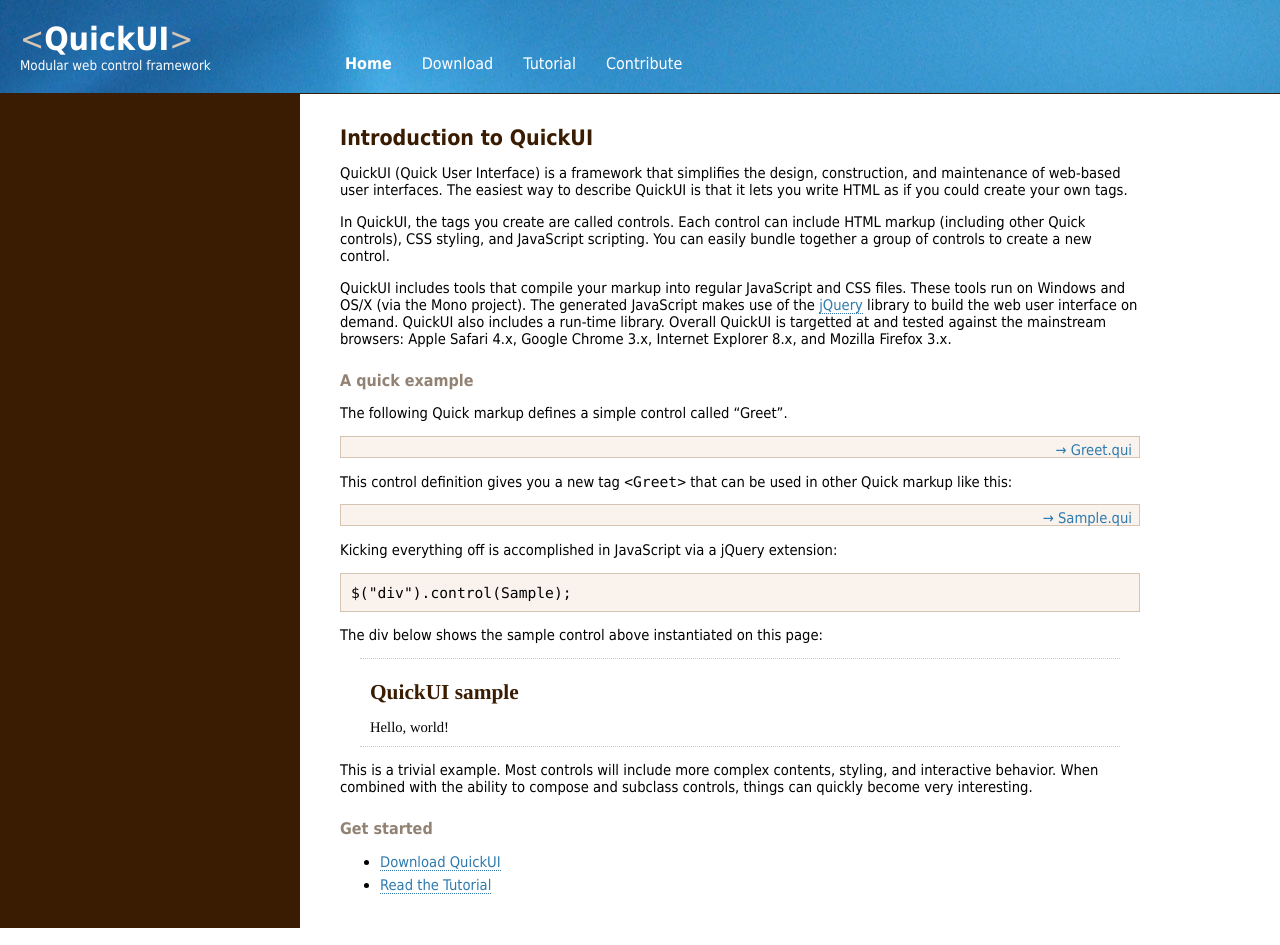
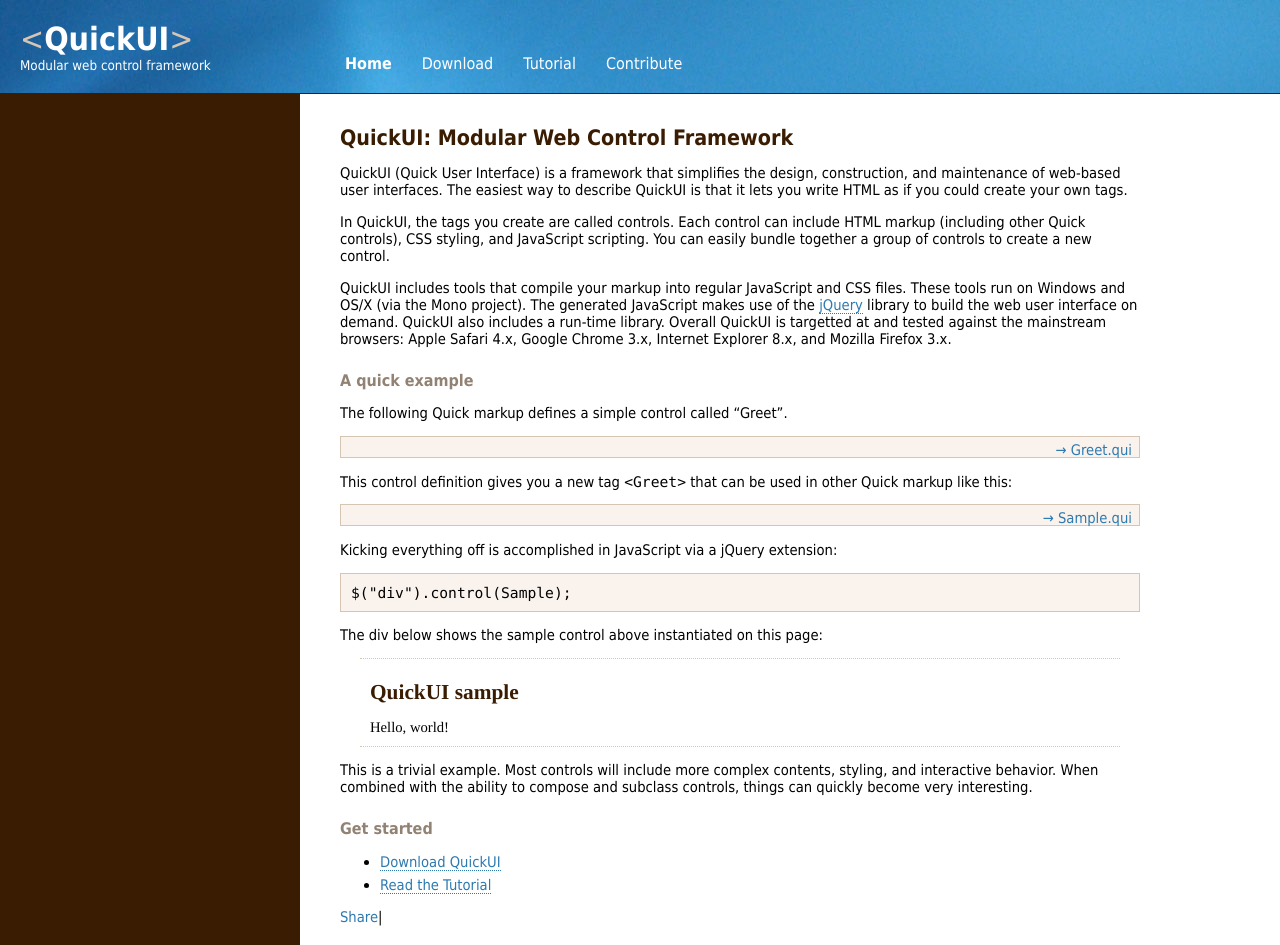
Before and after one commit to JanMiksovsky/quickui, a plain HTML site: page site/home/default.html in a window 1280 px wide. Drawn offline with Linux system fonts and the light colour scheme; no server answers.

Commit message:
AddThis button for site Home page.

```diff
--- a/site/controls/controls.css
+++ b/site/controls/controls.css
@@ -1,3 +1,13 @@
+/*** AddThis ***/
+
+.AddThis a {
+	border: none !important;
+}
+
+.AddThis a:hover {
+	border: none !important;
+}
+
 /*** CodeOutput ***/
 
 .CodeOutput #CodeOutput_content {
--- a/site/controls/controls.js
+++ b/site/controls/controls.js
@@ -1,3 +1,22 @@
+//
+// AddThis
+//
+AddThis = QuickControl.extend({
+	className: "AddThis",
+	render: function() {
+		QuickControl.prototype.render.call(this);
+		this.setClassProperties(QuickControl, {
+			content: "<div class=\"addthis_toolbox addthis_default_style\"><a href=\"http://www.addthis.com/bookmark.php?v=250&amp;pub=janmiksovsky\" class=\"addthis_button_compact\">Share</a><span class=\"addthis_separator\">|</span><a class=\"addthis_button_twitter\"></a><a class=\"addthis_button_facebook\"></a><a class=\"addthis_button_email\"></a><a class=\"addthis_button_favorites\"></a><a class=\"addthis_button_print\"></a></div>",
+		});
+	}
+});
+var addthis_share = {
+	templates:
+	{
+		twitter: "QuickUI creates modular jQuery controls that can be used like new HTML tags {{url}}",
+	}
+};
+
 //
 // CodeOutput
 //
--- a/site/home/default.html
+++ b/site/home/default.html
@@ -12,6 +12,7 @@
 <script type="text/javascript" src="../lib/jquery/jquery.js"></script>
 <script type="text/javascript" src="../lib/qui.js"></script>
 <script type="text/javascript" src="../lib/quicommon.js"></script>
+<script type="text/javascript" src="http://s7.addthis.com/js/250/addthis_widget.js#pub=janmiksovsky"></script>
 <script type="text/javascript" src="../controls/controls.js"></script>
 <script type="text/javascript" src="home.js"></script>
 
--- a/site/home/home.js
+++ b/site/home/home.js
@@ -20,7 +20,7 @@
 		SitePage.prototype.render.call(this);
 		this.setClassProperties(SitePage, {
 			area: "Home",
-			title: "Introduction to QuickUI",
+			title: "QuickUI: Modular Web Control Framework",
 			content: [
 				"<p>\r\nQuickUI (Quick User Interface) is a framework that simplifies the design, construction,\r\nand maintenance of web-based user interfaces. The easiest way to describe QuickUI is\r\nthat it lets you write HTML as if you could create your own tags.\r\n</p>",
 				"<p>\t\r\nIn QuickUI, the tags you create are called controls. Each control can include HTML markup\r\n(including other Quick controls), CSS styling, and JavaScript scripting. You can easily\r\nbundle together a group of controls to create a new control.\r\n</p>",
@@ -68,7 +68,8 @@
 							href: "/tutorial/section01/default.html",
 						})
 					)[0]
-				)[0]
+				)[0],
+				QuickControl.create(AddThis)
 			],
 		});
 	}
```
Also changed, not shown: 2 other files.
